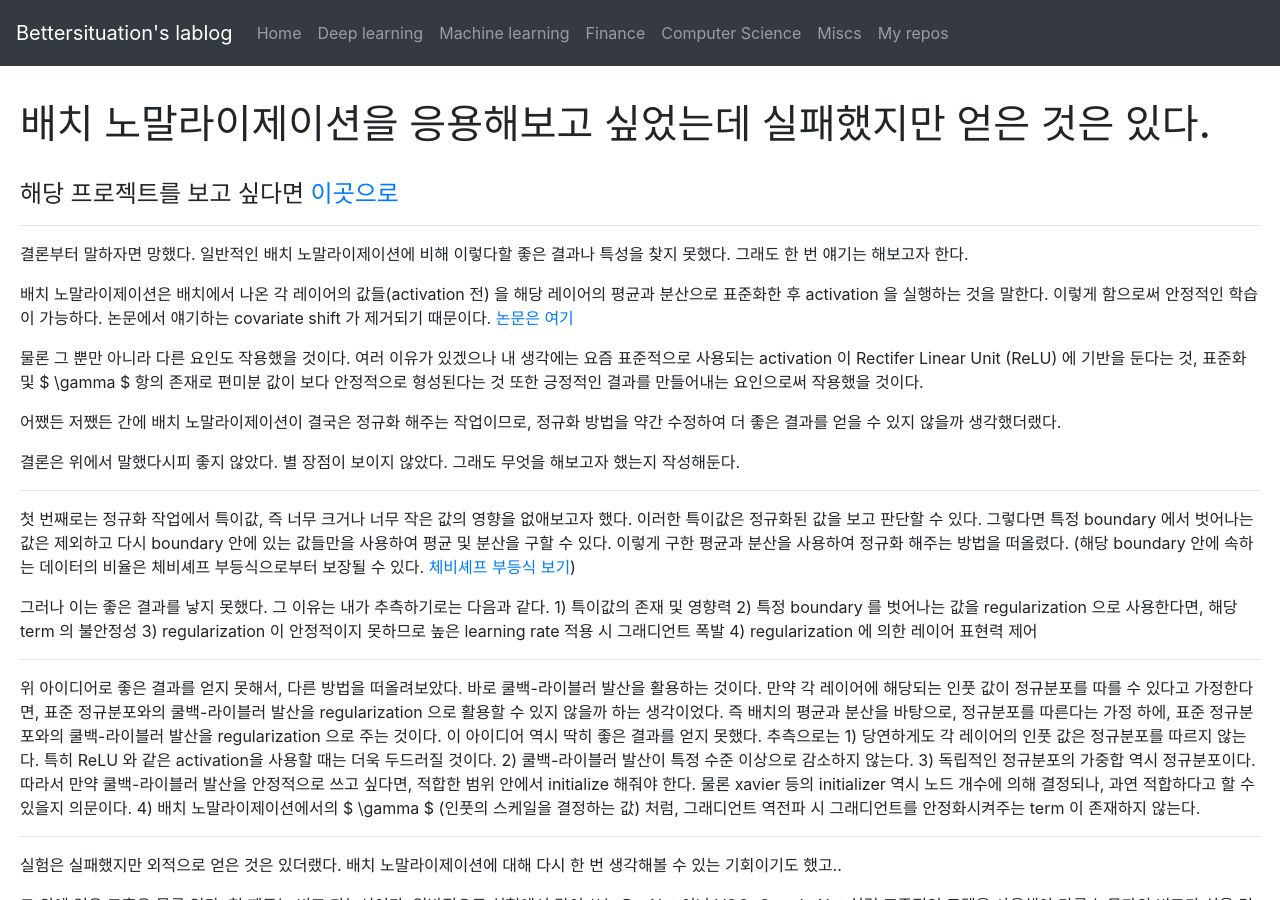
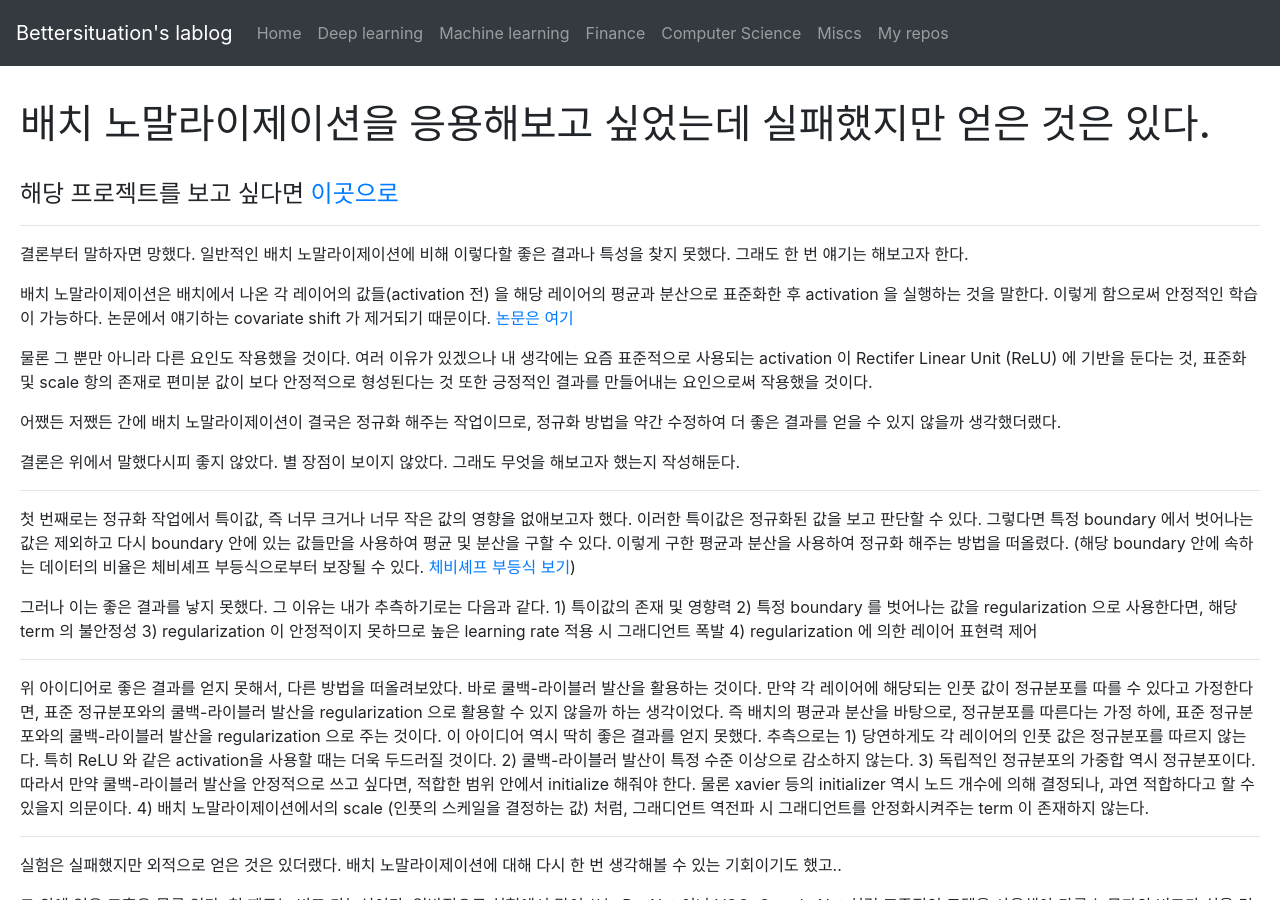
Before and after one commit to bettersituation/bettersituation.github.io, a Jekyll site: the page built from _posts/2019-05-15-deep-learning-try_to_above_bn.md, in a window 1280 px wide and 900 px high. Built offline with Jekyll 4.4.1, drawn with Linux system fonts in a browser that asks for light colours.

Commit message:
refix gamma

```diff
--- a/_posts/2019-05-15-deep-learning-try_to_above_bn.md
+++ b/_posts/2019-05-15-deep-learning-try_to_above_bn.md
@@ -10,7 +10,7 @@ title: 배치 노말라이제이션을 응용해보고 싶었는데 실패했지
 
 배치 노말라이제이션은 배치에서 나온 각 레이어의 값들(activation 전) 을 해당 레이어의 평균과 분산으로 표준화한 후 activation 을 실행하는 것을 말한다. 이렇게 함으로써 안정적인 학습이 가능하다. 논문에서 얘기하는 covariate shift 가 제거되기 때문이다. [논문은 여기](https://arxiv.org/abs/1502.03167)
 
-물론 그 뿐만 아니라 다른 요인도 작용했을 것이다. 여러 이유가 있겠으나 내 생각에는 요즘 표준적으로 사용되는 activation 이 Rectifer Linear Unit (ReLU) 에 기반을 둔다는 것, 표준화 및 $ \gamma $ 항의 존재로 편미분 값이 보다 안정적으로 형성된다는 것 또한 긍정적인 결과를 만들어내는 요인으로써 작용했을 것이다.
+물론 그 뿐만 아니라 다른 요인도 작용했을 것이다. 여러 이유가 있겠으나 내 생각에는 요즘 표준적으로 사용되는 activation 이 Rectifer Linear Unit (ReLU) 에 기반을 둔다는 것, 표준화 및 scale 항의 존재로 편미분 값이 보다 안정적으로 형성된다는 것 또한 긍정적인 결과를 만들어내는 요인으로써 작용했을 것이다.
 
 어쨌든 저쨌든 간에 배치 노말라이제이션이 결국은 정규화 해주는 작업이므로, 정규화 방법을 약간 수정하여 더 좋은 결과를 얻을 수 있지 않을까 생각했더랬다.
 
@@ -32,7 +32,7 @@ title: 배치 노말라이제이션을 응용해보고 싶었는데 실패했지
 1) 당연하게도 각 레이어의 인풋 값은 정규분포를 따르지 않는다. 특히 ReLU 와 같은 activation을 사용할 때는 더욱 두드러질 것이다.
 2) 쿨백-라이블러 발산이 특정 수준 이상으로 감소하지 않는다.
 3) 독립적인 정규분포의 가중합 역시 정규분포이다. 따라서 만약 쿨백-라이블러 발산을 안정적으로 쓰고 싶다면, 적합한 범위 안에서 initialize 해줘야 한다. 물론 xavier 등의 initializer 역시 노드 개수에 의해 결정되나, 과연 적합하다고 할 수 있을지 의문이다.
-4) 배치 노말라이제이션에서의 $ \gamma $ (인풋의 스케일을 결정하는 값) 처럼, 그래디언트 역전파 시 그래디언트를 안정화시켜주는 term 이 존재하지 않는다.
+4) 배치 노말라이제이션에서의 scale (인풋의 스케일을 결정하는 값) 처럼, 그래디언트 역전파 시 그래디언트를 안정화시켜주는 term 이 존재하지 않는다.
 
 ---
 
```
